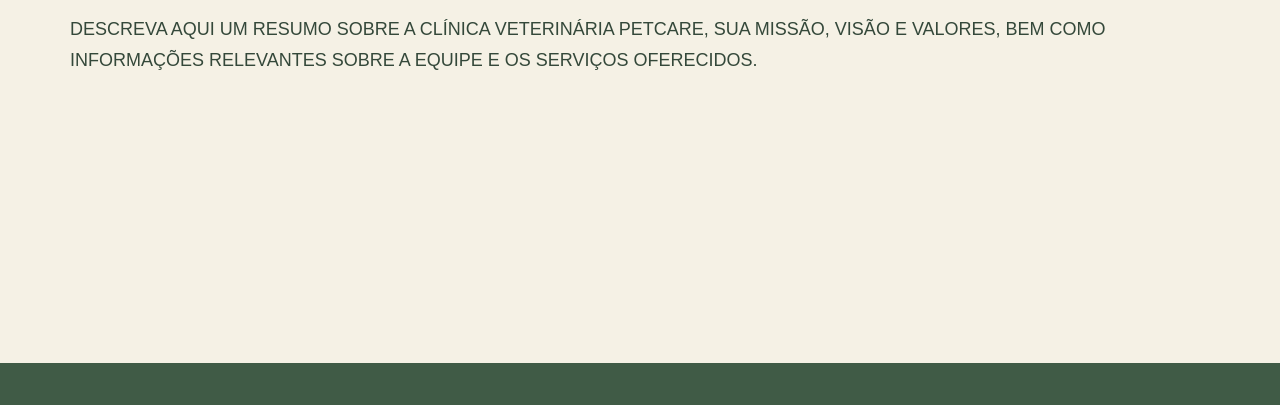
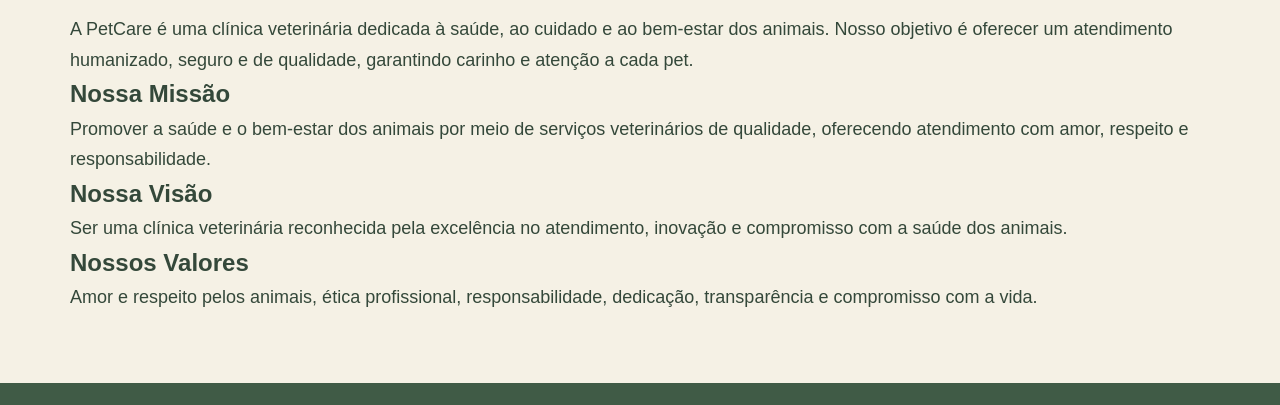
Before and after one commit to Projeto-PetCare/PetCare, a plain HTML site: page website/sobre.html in a window 1280 px wide. Shown: the part 210-615 px from the top of the page. Drawn offline with Linux system fonts and the light colour scheme.

Commit message:
fature body

```diff
--- a/website/sobre.html
+++ b/website/sobre.html
@@ -27,6 +27,7 @@
 
             <ul class="nav-links">
                 <li><a href="index.html">Página Inicial</a></li>
+                <li><a href="login.html">Entrar</a></li>
                 <li><a href="servicos.html">Serviços</a></li>
                 <li><a href="sobre.html">Sobre Nós</a></li>
                 <li><a href="contato.html">Contato</a></li>
@@ -42,8 +43,37 @@
             <h1>Sobre Nós</h1>
 
             <p>
-                DESCREVA AQUI UM RESUMO SOBRE A CLÍNICA VETERINÁRIA PETCARE, SUA MISSÃO, VISÃO E VALORES, BEM COMO INFORMAÇÕES RELEVANTES SOBRE A EQUIPE E OS SERVIÇOS OFERECIDOS.
-            </p>
+        A PetCare é uma clínica veterinária dedicada
+        à saúde, ao cuidado e ao bem-estar dos animais.
+        Nosso objetivo é oferecer um atendimento
+        humanizado, seguro e de qualidade, garantindo
+        carinho e atenção a cada pet.
+    </p>
+
+    <h2>Nossa Missão</h2>
+
+    <p>
+        Promover a saúde e o bem-estar dos animais
+        por meio de serviços veterinários de qualidade,
+        oferecendo atendimento com amor, respeito
+        e responsabilidade.
+    </p>
+
+    <h2>Nossa Visão</h2>
+
+    <p>
+        Ser uma clínica veterinária reconhecida
+        pela excelência no atendimento, inovação
+        e compromisso com a saúde dos animais.
+    </p>
+
+    <h2>Nossos Valores</h2>
+
+    <p>
+        Amor e respeito pelos animais, ética
+        profissional, responsabilidade, dedicação,
+        transparência e compromisso com a vida.
+    </p>
 
         </section>
 
```
